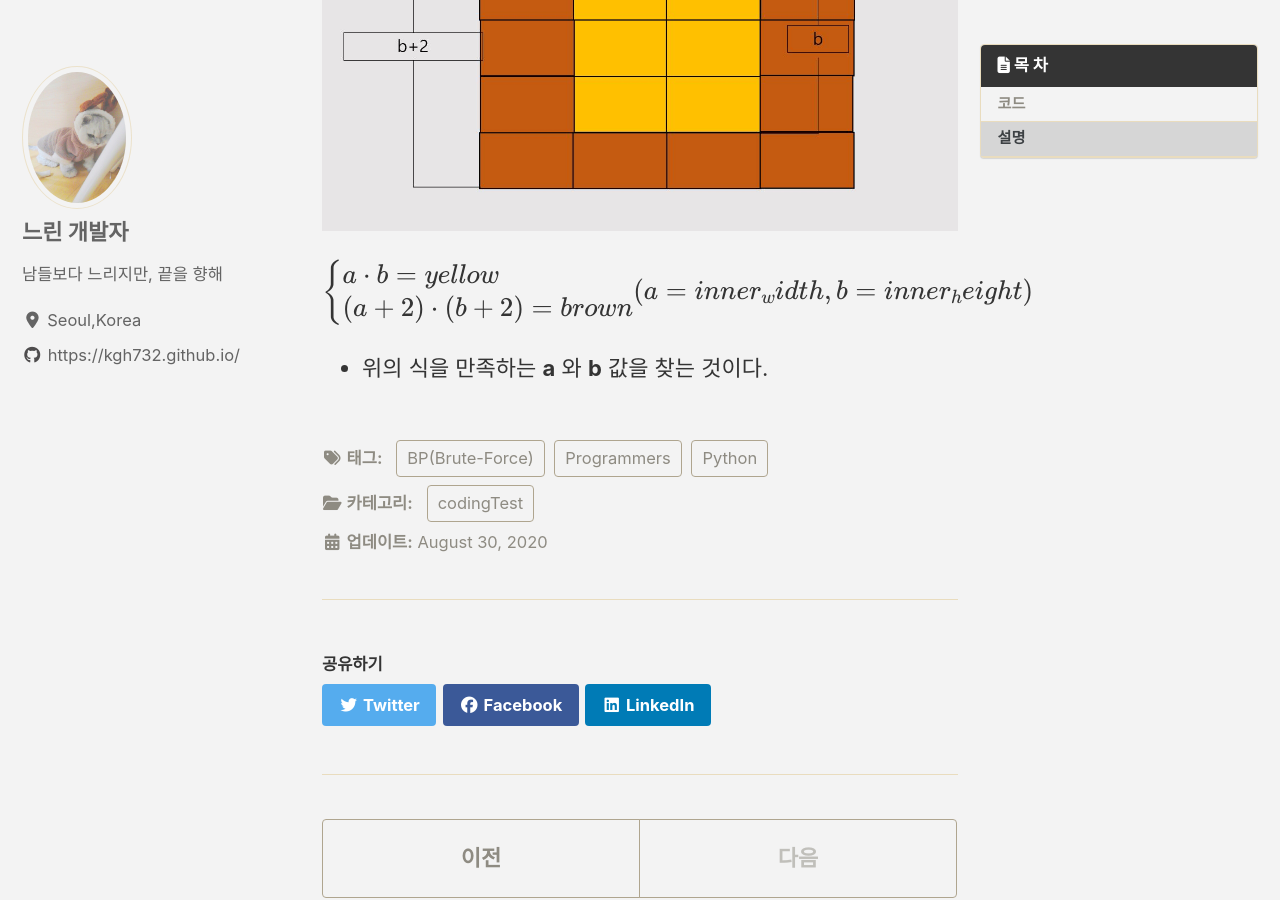
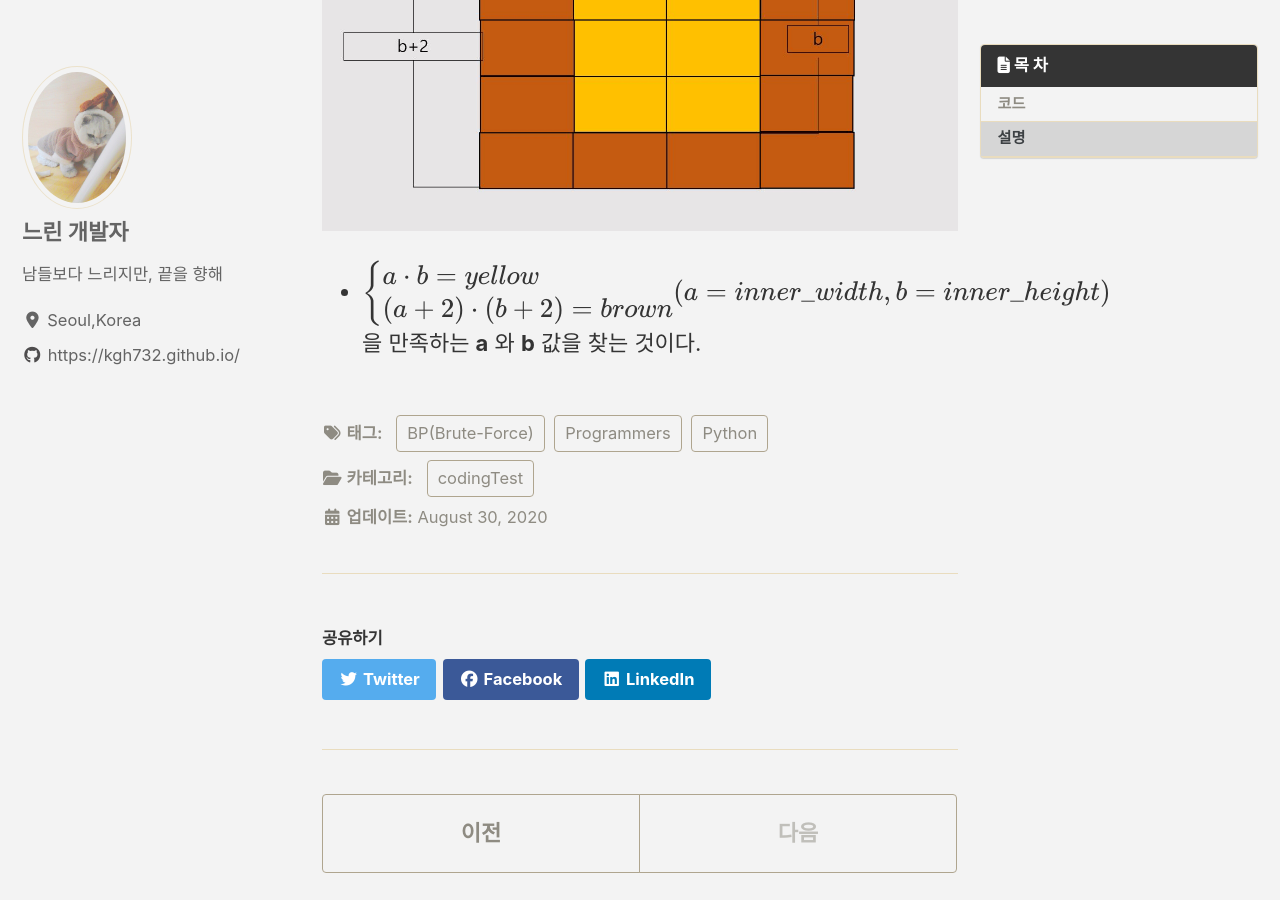
Before and after one commit to kgh732/kgh732.github.io, a Jekyll site: the page built from _posts/2020-08-30-programmers-level_2-16.md, in a window 1280 px wide and 900 px high, scrolled down 2843 px. Built offline with Jekyll 4.4.1, drawn with Linux system fonts in a browser that asks for light colours; cached includes are drawn as plain includes; nearby versions of some CDN libraries; formulas are drawn with MathJax 3; a script that is not in the unit is left out.

Commit message:
Modified mathjax

```diff
--- a/_posts/2020-08-30-programmers-level_2-16.md
+++ b/_posts/2020-08-30-programmers-level_2-16.md
@@ -77,11 +77,9 @@ if __name__=="__main__":
 
 ![programmers-level_2-16-2](/assets/img/programmers-level_2-16-2.jpg)
 
-$$
+- $$
 \begin{cases}
 a\cdot b=yellow\\
 (a+2)\cdot(b+2)=brown\\
-\end{cases}(a=inner_width , b=inner_height)
-$$
-
-- 위의 식을 만족하는 **a** 와 **b** 값을 찾는 것이다.
+\end{cases}(a=inner\_width , b=inner\_height)
+$$ 을 만족하는 **a** 와 **b** 값을 찾는 것이다.
```
